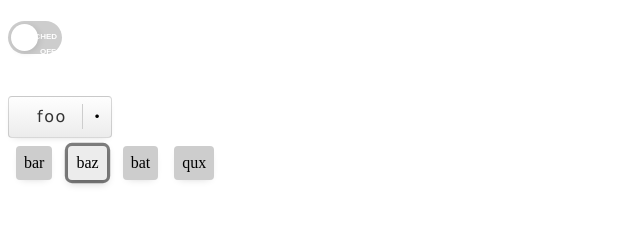
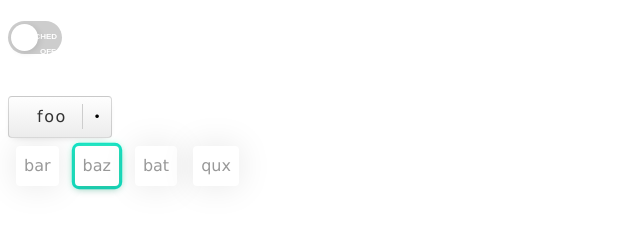
Before and after one commit to beyondthesketch/uijettos, a React app: page / in a window 1280 px wide. Shown: the whole page, without its empty margins (0-640 px from the left). Built offline with nearby package versions, Linux system fonts and the light colour scheme.

Commit message:
Update select list default styling

```diff
--- a/src/sass/select-list-defaults.scss
+++ b/src/sass/select-list-defaults.scss
@@ -2,6 +2,7 @@
 
 .uijettos {
     &-select-list {
+        font: 1rem/1.5 Verdana, Geneva, sans-serif;
         &__options-list {
             padding: 0;
             margin: 0;
@@ -16,16 +17,19 @@
             padding: 0.5rem;
             margin: 0 0.5rem;
             border-radius: 4px;
-            box-shadow: 0 0.2rem 0.5rem -0.3rem rgba(0,0,0,0.2), 0 0 0 0 rgba(0, 0, 0, 0.5);
-            background: #CDCDCD;
+            box-shadow: 0 0 2.1rem 0rem rgba(0, 0, 0, 0.1);
+            background: #FFF;
+            color: #999;
             cursor: pointer;
-            transition: background-color 500ms ease-out, box-shadow 100ms ease-in;
+            transition: background-color 500ms ease-out, box-shadow 300ms ease-in;
             &:hover {
-                background-color: #ECECEC;
+                box-shadow: 0 0 2.1rem 0rem rgba(0, 0, 0, 0.1), 0 0 .8rem 0 transparentize($uijettosGreenLight, 0.8);
             }
             &--selected {
-                box-shadow: 0 0.2rem 0.5rem 0rem rgba(0,0,0,0.2), 0 0 0 0.2rem rgba(0, 0, 0, 0.5);
-                background: #ECECEC;
+                box-shadow: 0 0.2rem 0.5rem 0rem rgba(0,0,0,0.2),  0 0 .5rem 0 $uijettosGreenLight, 0 0 0 0.2rem lighten($uijettosGreenDark, 5%);
+                &:hover {
+                    box-shadow: 0 0.2rem 0.5rem 0rem rgba(0,0,0,0.2),  0 0 .5rem 0 $uijettosGreenLight, 0 0 0 0.2rem lighten($uijettosGreenDark, 5%);
+                }
             }
         }
     }
```
Also changed, not shown: src/components/select-list/select-list.stories.js (+4 -1 lines).
